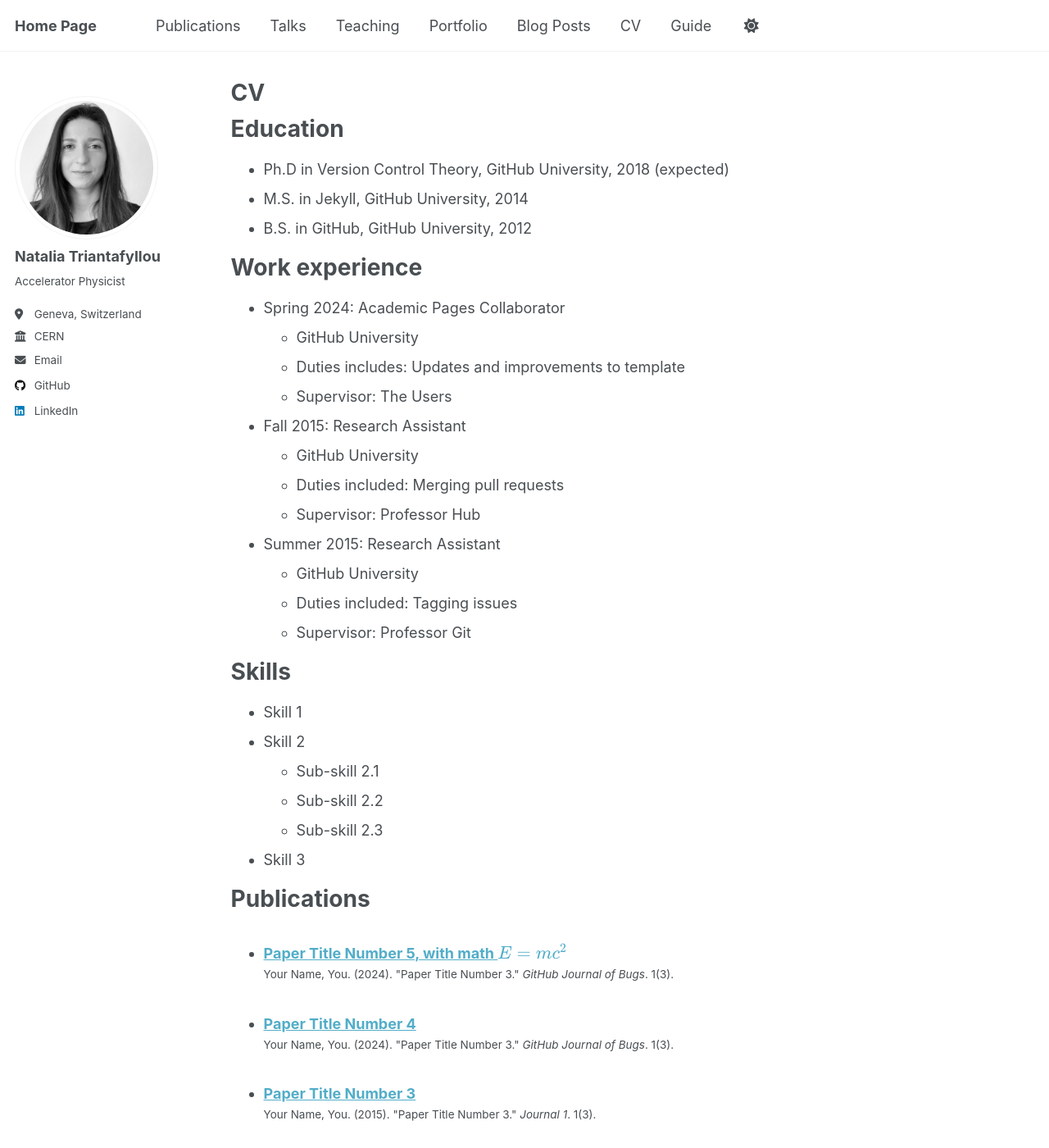
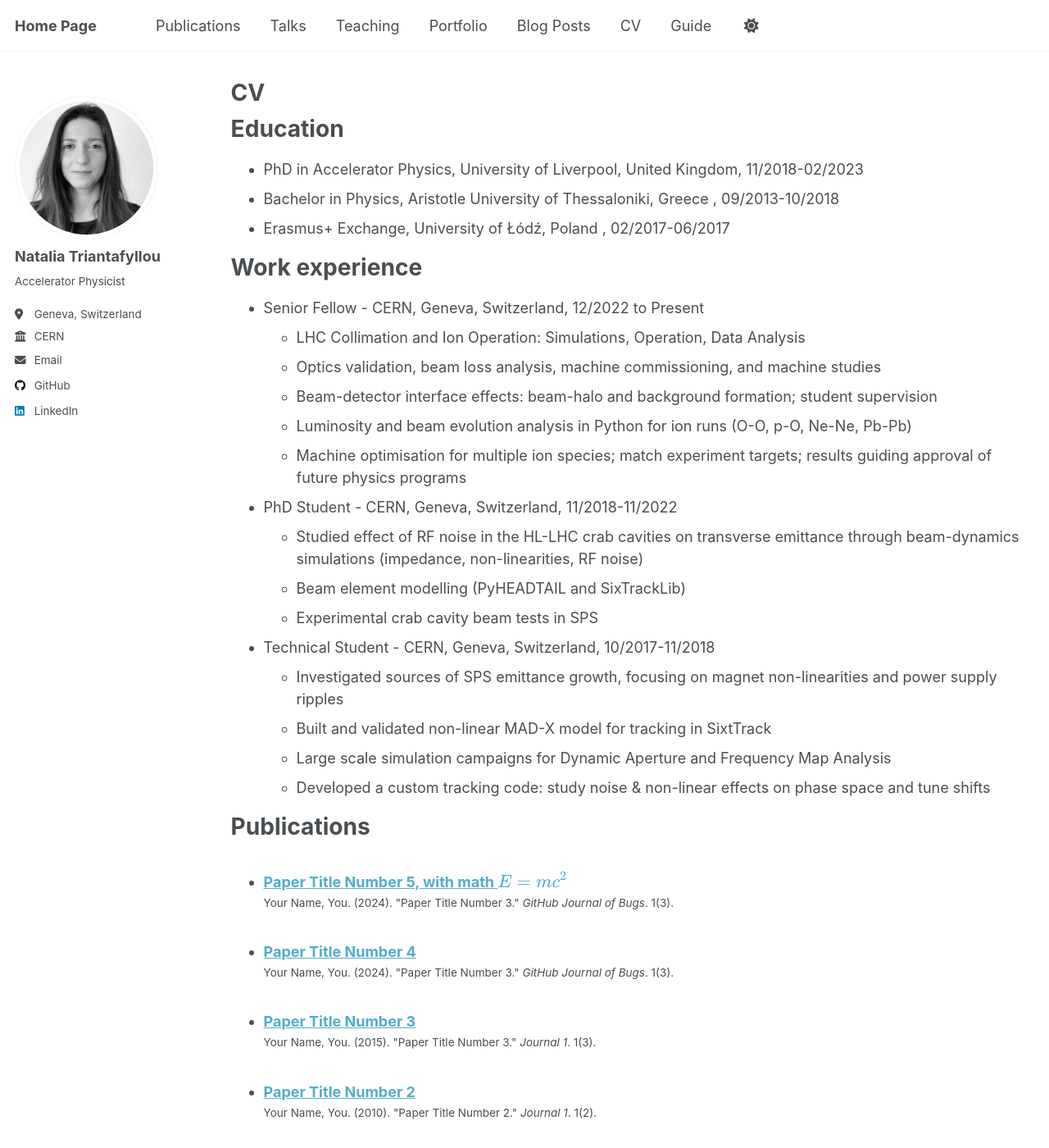
Before and after one commit to natriant/natriant.github.io, a Jekyll site: the page built from _pages/cv.md, in a window 1280 px wide and 1400 px high. Shown: the whole window at 82% size. Built offline with Jekyll 4.4.1, drawn with Linux system fonts in a browser that asks for light colours; a script that is not in the unit is left out; some of the changed text lies outside the part shown.

Commit message:
Update cv.md

```diff
--- a/_pages/cv.md
+++ b/_pages/cv.md
@@ -11,35 +11,31 @@ redirect_from:
 
 Education
 ======
-* Ph.D in Version Control Theory, GitHub University, 2018 (expected)
-* M.S. in Jekyll, GitHub University, 2014
-* B.S. in GitHub, GitHub University, 2012
+* PhD in Accelerator Physics, University of Liverpool, United Kingdom, 11/2018-02/2023
+* Bachelor  in Physics, Aristotle University of Thessaloniki, Greece  , 09/2013-10/2018
+* Erasmus+ Exchange, University of Łódź, Poland , 02/2017-06/2017
 
 Work experience
 ======
-* Spring 2024: Academic Pages Collaborator
-  * GitHub University
-  * Duties includes: Updates and improvements to template
-  * Supervisor: The Users
+* Senior Fellow - CERN, Geneva, Switzerland, 12/2022 to Present
+  * LHC Collimation and Ion Operation: Simulations, Operation, Data Analysis
+  * Optics validation, beam loss analysis, machine commissioning, and machine studies
+  * Beam-detector interface effects: beam-halo and background formation; student supervision
+  * Luminosity and beam evolution analysis in Python for ion runs (O-O, p-O, Ne-Ne, Pb-Pb)
+  * Machine optimisation for multiple ion species; match experiment targets; results guiding approval of future physics programs
 
-* Fall 2015: Research Assistant
-  * GitHub University
-  * Duties included: Merging pull requests
-  * Supervisor: Professor Hub
+* PhD Student - CERN, Geneva, Switzerland, 11/2018-11/2022
+  * Studied effect of RF noise in the HL-LHC crab cavities on transverse emittance through beam-dynamics simulations (impedance, non-linearities, RF noise)
+  * Beam element modelling (PyHEADTAIL and SixTrackLib)
+  * Experimental crab cavity beam tests in SPS
 
-* Summer 2015: Research Assistant
-  * GitHub University
-  * Duties included: Tagging issues
-  * Supervisor: Professor Git
+* Technical Student - CERN, Geneva, Switzerland, 10/2017-11/2018
+  * Investigated sources of SPS emittance growth, focusing on magnet non-linearities and power supply ripples
+  * Built and validated non-linear MAD-X model for tracking in SixtTrack
+  * Large scale simulation campaigns for Dynamic Aperture and Frequency Map Analysis
+  * Developed a custom tracking code: study noise & non-linear effects on phase space and tune shifts
 
-Skills
-======
-* Skill 1
-* Skill 2
-  * Sub-skill 2.1
-  * Sub-skill 2.2
-  * Sub-skill 2.3
-* Skill 3
+
 
 Publications
 ======
@@ -52,13 +48,3 @@ Talks
   <ul>{% for post in site.talks reversed %}
     {% include archive-single-talk-cv.html  %}
   {% endfor %}</ul>
-
-Teaching
-======
-  <ul>{% for post in site.teaching reversed %}
-    {% include archive-single-cv.html %}
-  {% endfor %}</ul>
-
-Service and leadership
-======
-* Currently signed in to 43 different slack teams
```
